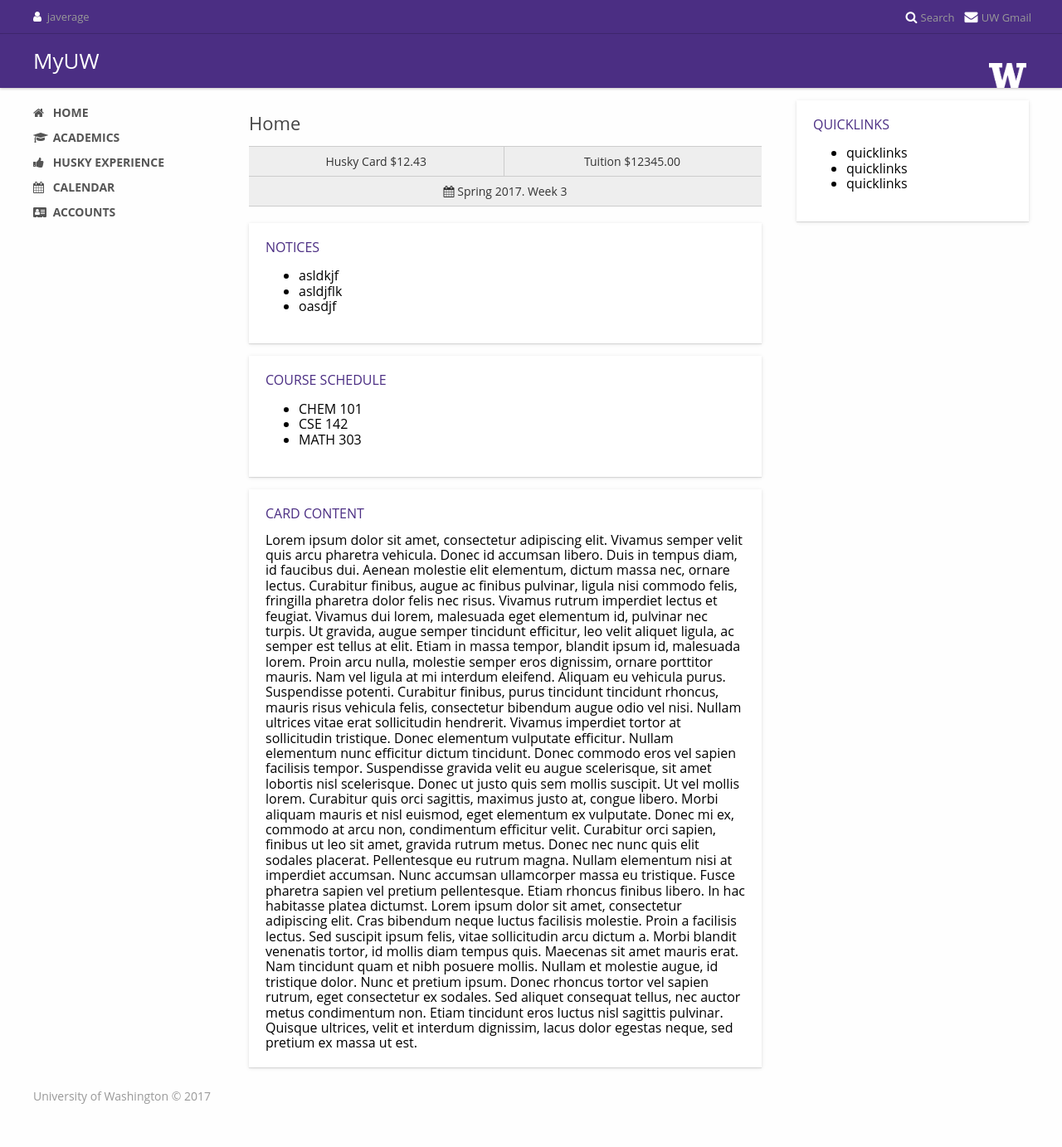
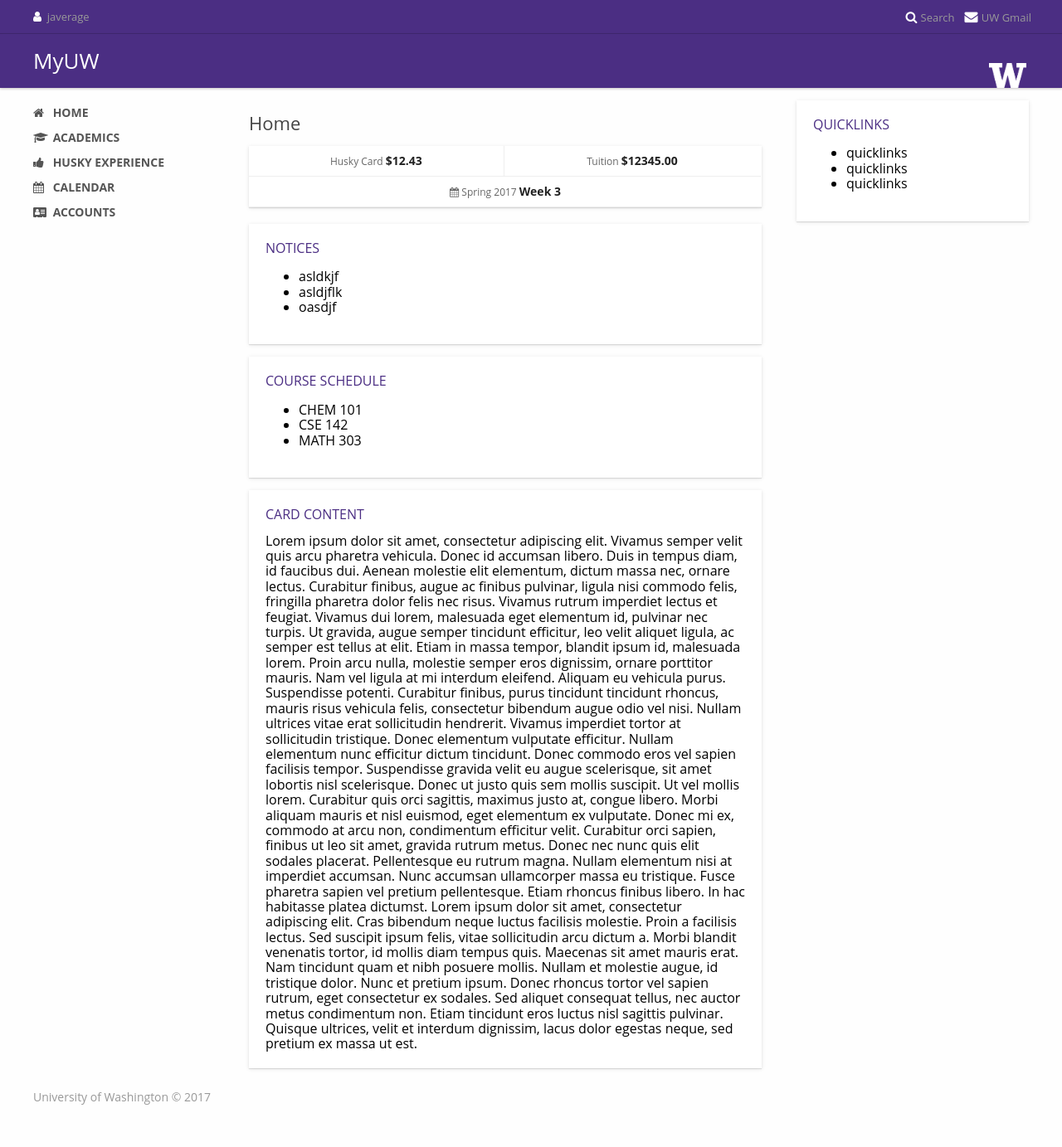
Before and after one commit to charlon/myuw-boilerplate, a Jekyll site: the page built from index.md, in a window 1280 px wide. Shown: the whole page at 83% size. Built offline with Jekyll 4.4.1, drawn with Linux system fonts in a browser that asks for light colours; nearby versions of some CDN libraries.

Commit message:
Styling accounts info and card container.

```diff
--- a/assets/css/main.scss
+++ b/assets/css/main.scss
@@ -224,18 +224,24 @@
 
     @include desktop { float: left; width: 51.5%; margin: 0 20px; };
 
-    .myuw-topper { margin-left: -20px; margin-right: -20px; font-size: 14px; border-top: solid 1px #ccc; background: #eee;
+    .myuw-card { padding: 20px 0; border-bottom: solid 1px #ddd; background: #fff;
+        @include desktop { border: none; margin-bottom: 15px; padding: 20px; box-shadow: 0 1px 1px 0 rgba(0,0,0,.1), 0 1px 5px 0 rgba(0,0,0,.1); };
+    }
+
+    .myuw-topper { margin-left: -20px; margin-right: -20px; padding: 0; font-size: 12px;  border-bottom: solid 1px #eee;
 
         @include desktop { margin: 0 0 20px 0; }
 
-        a { text-decoration: none; color: #333; display:block; line-height: 35px;  border-bottom: solid 1px #ccc; }
+        a { text-decoration: none; color: #666; display:block; line-height: 35px;
+            span { font-weight: bold; font-size: 14px; color: #222; }
+        }
 
         .myuw-accounts {
 
             &:after { content: ""; display: table; clear: both; }
 
-            a { float: left; width: 50%; text-align: center;
-                &:first-child { border-right: solid 1px #ccc; width: 49.6%; }
+            a { float: left; width: 50%; text-align: center;  border-bottom: solid 1px #eee;
+                &:first-child { border-right: solid 1px #eee; width: 49.6%; }
             }
         }
 
@@ -243,9 +249,7 @@
 
     }
 
-    .myuw-card { padding: 20px 0; border-bottom: solid 1px #ddd; background: #fff;
-        @include desktop { border: none; margin-bottom: 15px; padding: 20px; box-shadow: 0 1px 1px 0 rgba(0,0,0,.1), 0 1px 5px 0 rgba(0,0,0,.1); };
-    }
+
 }
 
 .myuw-quicklinks { background: #fff; padding: 20px 0;
--- a/index.md
+++ b/index.md
@@ -7,12 +7,12 @@
 {% assign user = site.data.profiles.[site.uw_logged_in] %}
 
 
-<div class="myuw-topper">
+<div class="myuw-card myuw-topper">
     <div class="myuw-accounts">
-        <a href="/accounts#husky_card">Husky Card $12.43</a>
-        <a href="/accounts#tuition_balance">Tuition $12345.00</a>
+        <a href="/accounts#husky_card">Husky Card <span>$12.43</span></a>
+        <a href="/accounts#tuition_balance">Tuition <span>$12345.00</span></a>
     </div>
-    <div class="myuw-week-counter" style="text-align:center;"><a href="/calendar/"><i class="fa fa-calendar" aria-hidden="true"></i> Spring 2017. Week 3</a></div>
+    <div class="myuw-week-counter" style="text-align:center;"><a href="/calendar/"><i class="fa fa-calendar" aria-hidden="true"></i> Spring 2017 <span>Week 3</span></a></div>
 </div>
 
 {% if user.uw_notices %}
```
